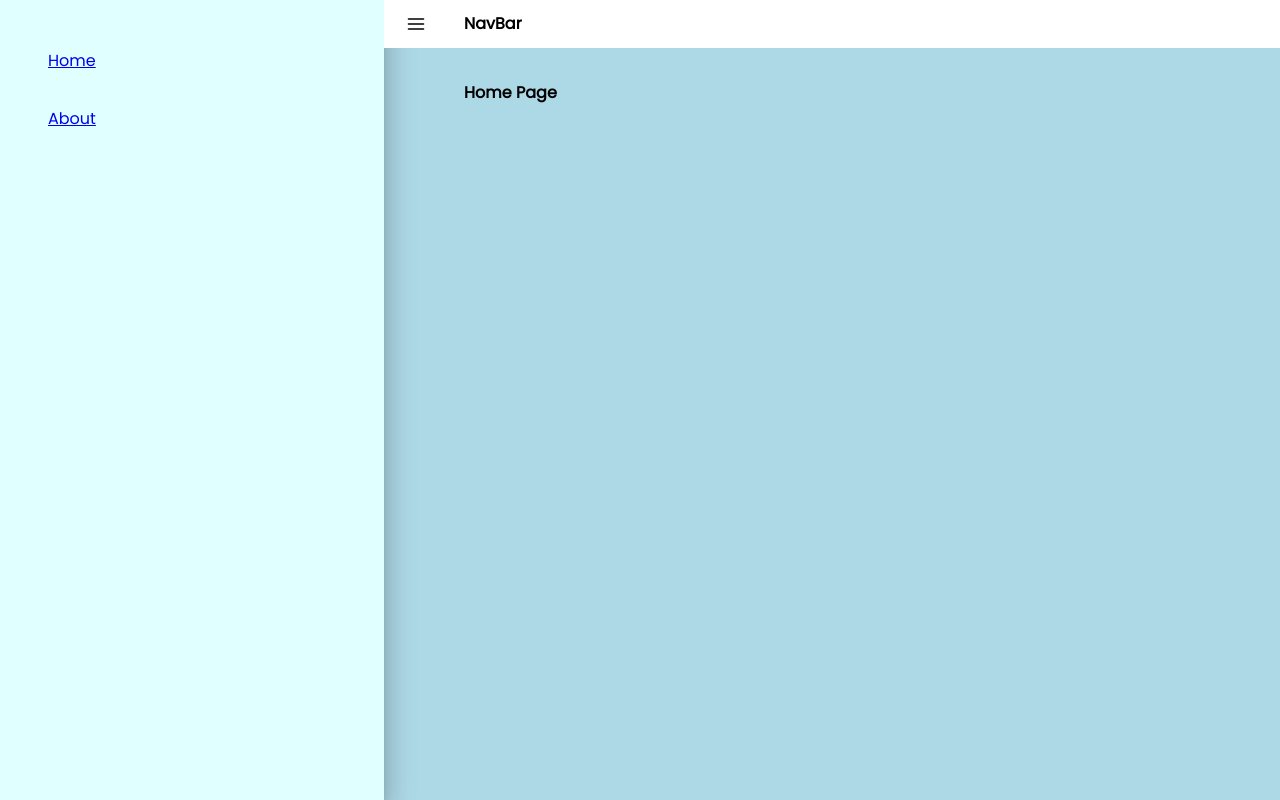
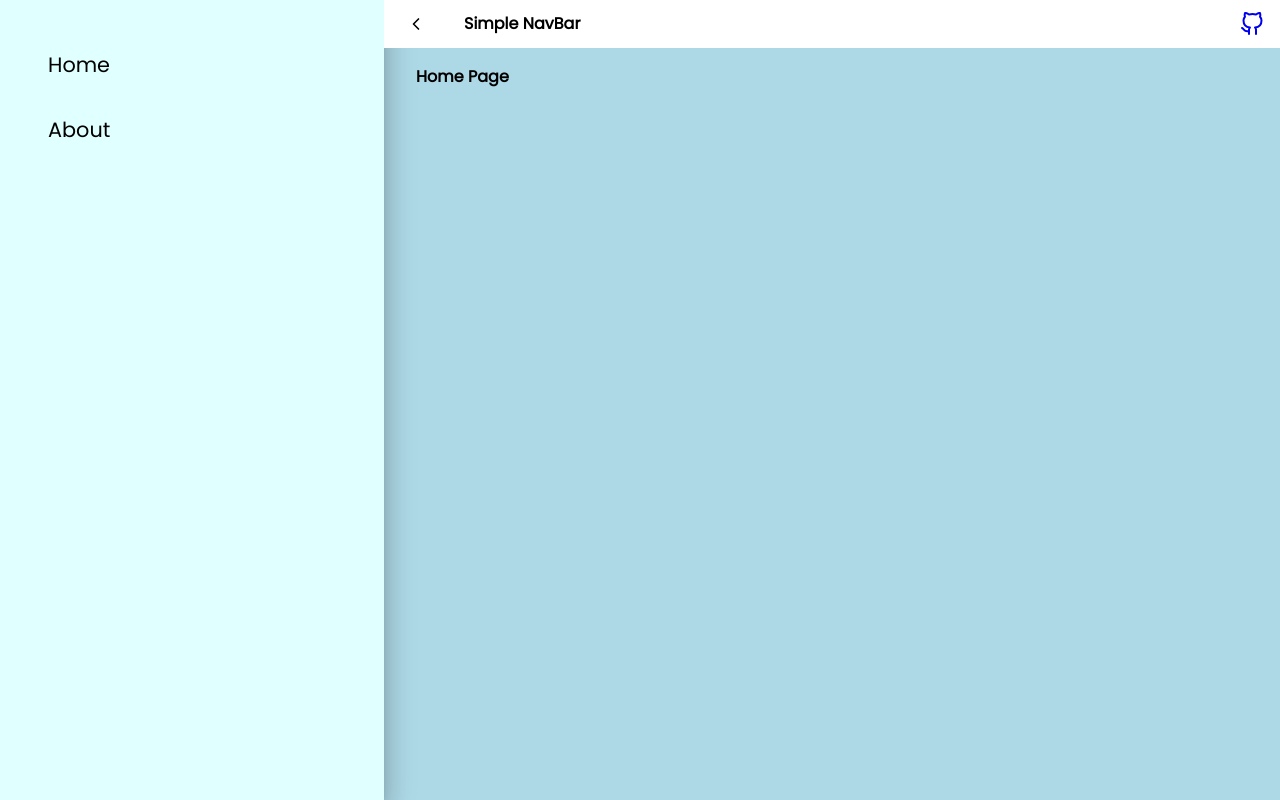
Before and after one commit to g-thinh/simple-navbar, a React (Create React App) app: page / in a window 1280 px wide. Both pictures are taken after a click on the button 32 px from the left and 24 px from the top of the page. Shown: the top 800 px of the page. Built offline with nearby package versions, Linux system fonts and the light colour scheme.

Commit message:
updated layout

```diff
--- a/src/App.js
+++ b/src/App.js
@@ -20,19 +20,13 @@ function App() {
   }, [TOGGLE]);
 
   return (
-    <Layout className={TOGGLE ? "layout-show" : ""}>
-      <Header className={TOGGLE ? "menu-reduce" : ""}>
-        <NavBar reduce={TOGGLE} />
+    <Layout>
+      <Header>
+        <NavBar />
       </Header>
-      <SidebarContainer
-        show={TOGGLE}
-        className={TOGGLE ? "sidebar-show" : "sidebar-close"}
-      >
-        <Backdrop show={TOGGLE} onClick={(ev) => dispatch(toggleSideBar())} />
-        <SideBar />
-      </SidebarContainer>
+      <SideBar />
 
-      <Main className={TOGGLE ? "main-reduce" : ""}>
+      <Main show={TOGGLE}>
         <PageLayout>
           <Route exact path="/" component={Home} />
           <Route exact path="/about" component={About} />
@@ -42,99 +36,36 @@ function App() {
   );
 }
 
-const SlideOpen = keyframes`
-0% {
-  transform: translateX(-100%)
-}
-100% {
-  transform: translateX(0%)
-}
-`;
-
-const SlideClose = keyframes`
-0% {
-  transform: translateX(0%)
-}
-100% {
-  transform: translateX(-100%);
-}
-`;
-
 const Layout = styled.div`
   display: grid;
-  grid-template-columns: 1fr;
+  grid-template-columns: 30% 70%;
   grid-template-rows: 3rem 1fr;
   grid-column-gap: 0px;
   grid-row-gap: 0px;
+  background: lightblue;
+  outline: none;
+  border: none;
+  /* margin: 0 2rem; */
+  /* border: 1px solid red; */
+`;
+
+const Header = styled.header`
+  grid-area: 1 / 1 / 2 / 3;
 
   @media (min-width: 600px) {
-    display: grid;
-    grid-template-columns: 30% 70%;
-    grid-template-rows: 3rem 1fr;
-  }
-
-  .sidebar-show {
-    position: fixed;
-    top: 0;
-    left: 0;
-    z-index: 10;
-    width: 100%;
-    height: 100vh;
-    animation: ${SlideOpen} 0.5s;
-    /* border: 5px solid red; */
-    @media (min-width: 600px) {
-      position: relative;
-      z-index: 0;
-      grid-area: 1 / 1 / 3 / 2;
-    }
-  }
-
-  .sidebar-close {
-    animation: ${SlideClose} 0.5s;
-  }
-
-  .menu-reduce {
-    grid-area: 1 / 1 / 2 / 2;
-    @media (min-width: 600px) {
-      grid-area: 1 / 2 / 2 / 3;
-    }
-  }
-
-  .main-reduce {
-    grid-area: 2 / 1 / 3 / 2;
-    @media (min-width: 600px) {
-      grid-area: 2 / 2 / 3 / 3;
-    }
+    grid-area: 1 / 2 / 2 / 3;
   }
 `;
 
-const Backdrop = styled.div`
-  display: ${(props) => (props.show ? "flex" : "none")};
-  position: fixed;
-  top: 0;
-  left: 0;
-  z-index: 0;
-  width: 100%;
-  height: 100%;
-  animation: none;
-  background-color: rgba(0, 0, 0, 0.5);
+const Main = styled.main`
+  grid-area: 2 / 1 / 3 / 3;
+  transition: all 0.2s ease;
+
+  ${(props) => (props.show ? "grid-area: 2 / 2 / 3 / 3;" : "")}
 
   @media (min-width: 600px) {
-    display: none;
+    /* grid-area: 2 / 2 / 3 / 3; */
   }
 `;
 
-const SidebarContainer = styled.div``;
-
-const Header = styled.header`
-  grid-area: 1 / 1 / 2 / 3;
-  width: 100%;
-`;
-
-const Main = styled.main`
-  height: 100%;
-  width: 100%;
-  grid-area: 2 / 1 / 3 / 3;
-`;
-
 export default App;
--- a/src/components/NavBar.js
+++ b/src/components/NavBar.js
@@ -1,21 +1,21 @@
 import React, { useState, useEffect } from "react";
 import styled, { keyframes } from "styled-components";
 import { useDispatch, useSelector } from "react-redux";
-import { FiMenu } from "react-icons/fi";
+import { FiMenu, FiChevronLeft, FiGithub } from "react-icons/fi";
 import { toggleSideBar } from "../redux/uiActions";
 
-const NavBar = ({ reduce }) => {
+const NavBar = () => {
   const dispatch = useDispatch();
   const [isToggled, setToggled] = useState(true);
   const [isVisible, setVisible] = useState(true);
   const [isTopPos, setTopPos] = useState(true);
   const [prevScrollPos, setPrevScrollPos] = useState(48);
 
-  const TOGGLE = useSelector((state) => state.toggleSideBar);
+  const TOGGLE = useSelector((state) => state.toggleSidebar);
 
   function handleScroll() {
     const currentPos = document.body.getBoundingClientRect().top;
-    console.log(currentPos);
+    // console.log(currentPos);
     if (currentPos === 0) {
       setVisible(true);
       setTopPos(true);
@@ -35,10 +35,9 @@ const NavBar = ({ reduce }) => {
 
   const makeVisible = isVisible ? "active" : "hidden";
   const showScrolling = isTopPos ? "" : "scroll";
-  const show = reduce ? "reduce" : "";
+  const show = TOGGLE ? "bar-open" : "bar-close";
 
   useEffect(() => {
-    // console.log("Show SideBar", reduce);
     window.scrollTo({
       behavior: "smooth",
     });
@@ -49,10 +48,19 @@ const NavBar = ({ reduce }) => {
   return (
     <Transition>
       <NavContainer className={`${makeVisible} ${showScrolling} ${show}`}>
-        <MenuButton onClick={(ev) => dispatch(toggleSideBar())}>
-          <FiMenu size="1.5rem" />
-        </MenuButton>
-        <h6>NavBar</h6>
+        <Left>
+          <MenuButton onClick={(ev) => dispatch(toggleSideBar())}>
+            {!TOGGLE ? (
+              <FiMenu size="1.5rem" />
+            ) : (
+              <FiChevronLeft size="1.5rem" />
+            )}
+          </MenuButton>
+          <h6>Simple NavBar</h6>
+        </Left>
+        <Right href="https://github.com/g-thinh" target="_blank">
+          <FiGithub size="1.5rem" />
+        </Right>
       </NavContainer>
     </Transition>
   );
@@ -61,7 +69,7 @@ const NavBar = ({ reduce }) => {
 const Transition = styled.div`
   .active {
     visibility: visible;
-    transition: all 200ms ease-in;
+    transition: all 0.3s ease-in;
   }
   .hidden {
     visibility: hidden;
@@ -74,13 +82,21 @@ const Transition = styled.div`
       0 1px 10px 0 rgba(0, 0, 0, 0.12), 0 2px 4px -1px rgba(0, 0, 0, 0.2);
   }
 
-  .reduce {
-    transition: all 200ms ease-in-out;
+  .bar-open {
+    transition: all 0.3s ease-in;
     width: 100%;
 
     @media (min-width: 600px) {
       width: 70%;
-      right: 0;
+    }
+  }
+
+  .bar-close {
+    transition: all 0.5s ease-out;
+    width: 100%;
+
+    @media (min-width: 600px) {
+      width: 100%;
     }
   }
 `;
@@ -116,4 +132,24 @@ const MenuButton = styled.button`
   }
 `;
 
+const Left = styled.div`
+  flex: 9;
+  display: flex;
+  align-items: center;
+`;
+const Right = styled.a`
+  flex: 1;
+  cursor: pointer;
+  display: flex;
+  justify-content: flex-end;
+  align-items: center;
+  &:hover {
+    color: lightblue;
+  }
+
+  &:visited {
+    color: lightblue;
+  }
+`;
+
 export default NavBar;
--- a/src/components/PageLayout.js
+++ b/src/components/PageLayout.js
@@ -1,15 +1,14 @@
 import styled from "styled-components";
-
 const PageLayout = ({ children }) => {
   return <Wrapper>{children}</Wrapper>;
 };
 
 const Wrapper = styled.div`
-  background: lightblue;
   width: 100%;
   overflow: auto;
   height: 500vh;
-  padding: 2rem 5rem;
+  padding: 1rem 2rem;
+  /* border-radius: 1rem; */
   box-shadow: 0 1px 1px 0 rgba(0, 0, 0, 0.14),
     0 2px 1px -1px rgba(0, 0, 0, 0.12), 0 1px 3px 0 rgba(0, 0, 0, 0.2);
 `;
--- a/src/components/SideBar.js
+++ b/src/components/SideBar.js
@@ -1,40 +1,62 @@
 import React from "react";
 import styled, { keyframes } from "styled-components";
 import { Link } from "react-router-dom";
-import { useSelector } from "react-redux";
+import { useSelector, useDispatch } from "react-redux";
+import { toggleSideBar } from "../redux/uiActions";
 
 const SideBar = () => {
+  const dispatch = useDispatch();
   const TOGGLE = useSelector((state) => state.toggleSidebar);
 
-  React.useEffect(() => {
-    console.log("Side bar is currently", TOGGLE);
-  }, [TOGGLE]);
-
   return (
-    <SidebarContainer className={TOGGLE ? "show" : "hide"}>
+    <>
+      <Backdrop show={TOGGLE} onClick={(ev) => dispatch(toggleSideBar())} />
+      <SidebarContainer show={TOGGLE}>
         <MenuList>
           <li>
-          <Link to="/">Home</Link>
+            <StyledLink to="/">Home</StyledLink>
           </li>
           <li>
-          <Link to="/about">About</Link>
+            <StyledLink to="/about">About</StyledLink>
           </li>
         </MenuList>
       </SidebarContainer>
+    </>
   );
 };
 
 const SidebarContainer = styled.div`
   position: fixed;
+  z-index: 3;
   left: 0;
   height: 100vh;
   width: 60%;
   box-shadow: 0 16px 24px 2px rgba(0, 0, 0, 0.14),
     0 6px 30px 5px rgba(0, 0, 0, 0.12), 0 8px 10px -5px rgba(0, 0, 0, 0.2);
   background: lightcyan;
+  transform: ${(props) =>
+    props.show ? "translateX(0%)" : "translateX(-100%)"};
+  transition: all 0.3s ease-in-out;
 
   @media (min-width: 600px) {
     width: 30%;
+    grid-area: 1 / 1 / 3 / 2;
+    z-index: 0;
+  }
+`;
+
+const Backdrop = styled.div`
+  display: ${(props) => (props.show ? "flex" : "none")};
+  width: 100%;
+  height: 100%;
+  position: fixed;
+  z-index: 2;
+  left: 0;
+  top: 0;
+  background-color: rgba(0, 0, 0, 0.5);
+
+  @media (min-width: 600px) {
+    display: none;
   }
 `;
 
@@ -43,11 +65,17 @@ const MenuList = styled.ul`
   padding: 2rem;
   & li {
     padding: 1rem;
-    font-size: 1rem;
+  }
+`;
+
+const StyledLink = styled(Link)`
   text-decoration: none;
+  color: black;
+  font-size: 1.3rem;
+
   &:hover {
-      background: red;
-    }
+    text-decoration: underline;
+    transition: all 0.5s ease;
   }
 `;
 
```
Lines whose indentation alone changed are shown as unchanged.
